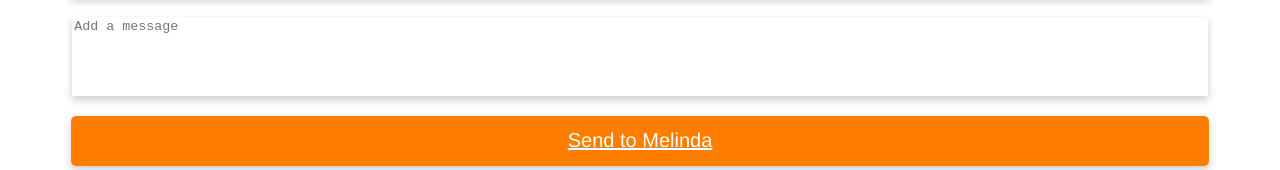
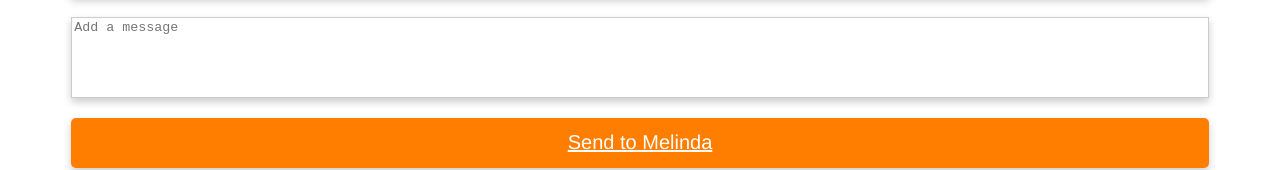
Before and after one commit to mastercardtest/mastercardtest.github.io, a plain HTML site: page index.html in a window 1280 px wide. Shown: the part 350-520 px from the top of the page. Drawn offline with Linux system fonts and the light colour scheme.

Commit message:
add border

```diff
--- a/index.html
+++ b/index.html
@@ -190,9 +190,10 @@
                 height: 40%;
                 width: 89.5%;
                 box-shadow: 0 4px 8px 0 rgba(0,0,0,0.2);
-                border: none;
                 margin-top: 20px;
                 resize: none;
+                border: 1px solid rgba(0,0,0,0.2);
+
             }
     </style>
 </head>
```
